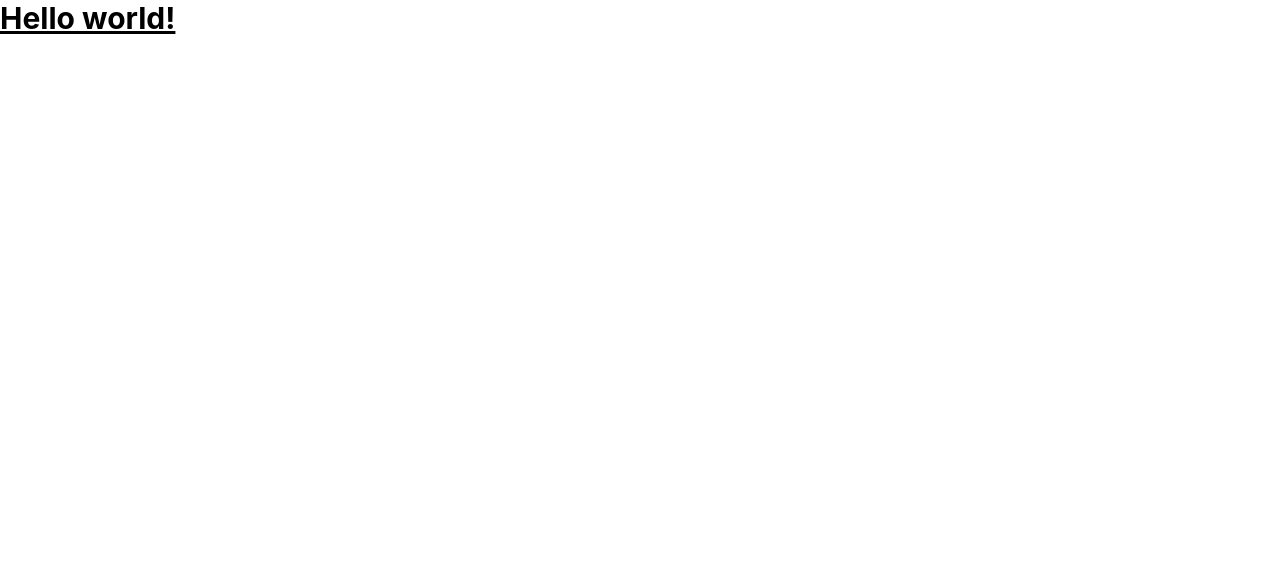
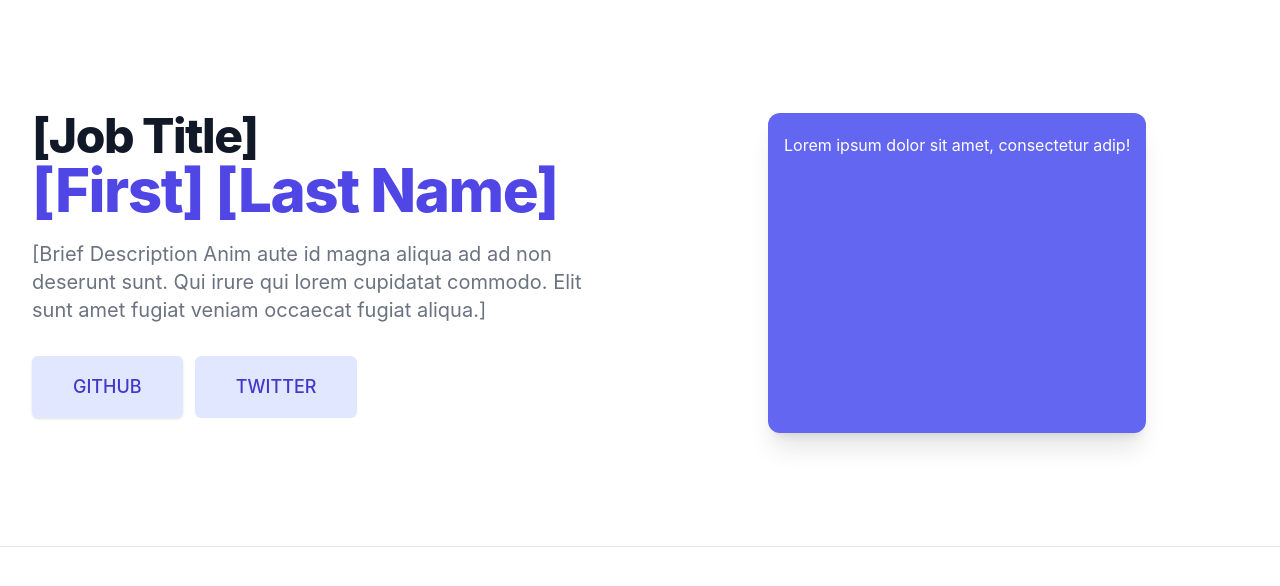
Before and after one commit to khaifahmi99/Serverless-Portfolio, a React (Create React App) app: page / in a window 1280 px wide. Shown: the top 586 px of the page. Built offline with nearby package versions, Linux system fonts and the light colour scheme.

Commit message:
implemented Home component

```diff
--- a/src/App.tsx
+++ b/src/App.tsx
@@ -1,10 +1,12 @@
+import { Home } from "./views/Home";
 
 
 function App() {
   return (
-    <h1 className="text-3xl font-bold underline">
-      Hello world!
-    </h1>
+    <>
+      <Home />
+      <hr />
+    </>
   );
 }
 
--- a/src/views/Home/Home.tsx
+++ b/src/views/Home/Home.tsx
@@ -1,8 +1,8 @@
 const Home = (): JSX.Element => {
     return (
-        <div className="max-w-7xl mx-auto z-20">
-            <div className="flex flex-row" style={{ border: 'red 1px solid',  }}>
-                <div className="pb-8 sm:pb-16 md:pb-20 lg:pb-28 xl:pb-32" style={{ border: 'pink 1px solid' }}>
+        <div className="max-w-7xl mx-auto z-20 ">
+            <div className="flex flex-row">
+                <div className="lg:w-[60%] md:w-full pb-8 sm:pb-16 md:pb-20 lg:pb-28 xl:pb-32">
                     <div className="mt-10 mx-autopx-4 sm:mt-12 sm:px-6 md:mt-16 lg:mt-20 lg:px-8 xl:mt-28">
                         <div className="sm:text-center lg:text-left">
                         <div className="text-4xl tracking-tight font-extrabold text-gray-900 sm:text-5xl md:text-6xl">
@@ -33,7 +33,7 @@ const Home = (): JSX.Element => {
                         </div>
                     </div>
                 </div>
-                <div className='items-center justify-center hover:invinsible' style={{ border: 'green 1px solid' }}>
+                <div className='items-center justify-center hidden lg:flex'>
                     <div className="rounded-xl shadow-xl bg-indigo-500 h-80">
                         <p className="text-white px-4 p-5">Lorem ipsum dolor sit amet, consectetur adip!</p>
                     </div>
--- /dev/null
+++ b/src/views/Home/index.ts
@@ -0,0 +1 @@
+export { default as Home } from './Home';
```
